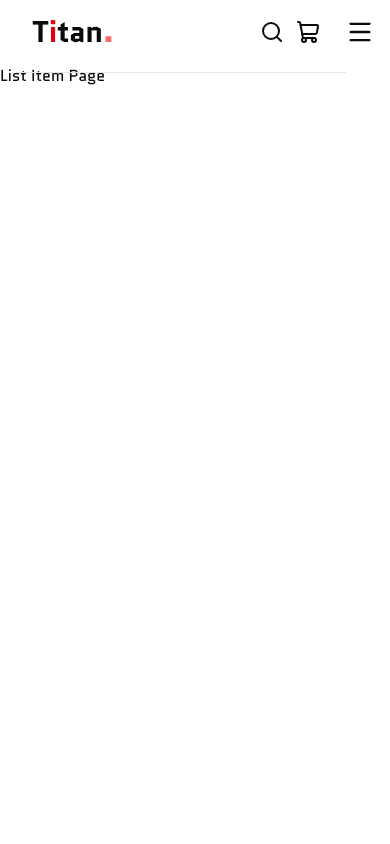
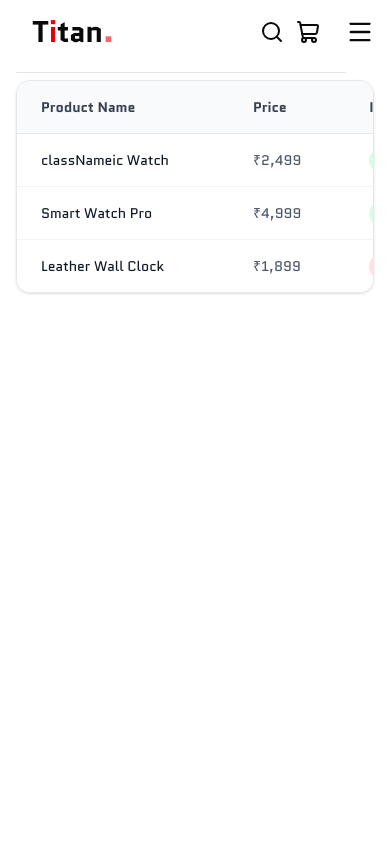
Before and after one commit to AadilKhanPathan/e-commerce-website, a Next.js app: page /listitem in a window 390 px wide. Shown: the top 844 px of the page. Built offline with nearby package versions, Linux system fonts and the light colour scheme; no server answers.

Commit message:
added product list page

```diff
--- /dev/null
+++ b/src/app/api/auth/[...nextauth]/route.js
@@ -0,0 +1,3 @@
+import { handlers } from "../../../../../auth"
+
+export const { GET, POST } = handlers
--- a/src/app/components/Hero.jsx
+++ b/src/app/components/Hero.jsx
@@ -1,7 +1,13 @@
+"use client";
+
+import { signIn, signOut, useSession } from "next-auth/react";
 import Image from "next/image";
 import Link from "next/link";
+import { PlusIcon, UserRoundArrowLeft } from "lucide-react";
 
 export default function Hero() {
+  const { data: session, status } = useSession();
+  console.log(session);
   return (
     <div className="w-full">
       <div className="relative w-full h-[45vh] min-h-[500px]">
@@ -29,13 +35,21 @@ export default function Hero() {
           </h1>
 
           <div className="flex gap-3">
-            <Link href="#collection" className="flex items-center gap-2 bg-white text-black font-semibold px-6 py-2 rounded-2xl hover:bg-white/80 transition">
+            <Link
+              href="#collection"
+              className="flex items-center gap-2 bg-white text-black font-semibold px-6 py-2 rounded-2xl hover:bg-white/80 transition"
+            >
               Explore Collection
             </Link>
-            {/* <button className="flex items-center gap-2 bg-gray-500/40 text-white font-semibold px-6 py-2 rounded hover:bg-gray-500/60 transition">
-                    <PlusIcon className="w-5 h-5" />
-                    Add to list
-                  </button> */}
+            {status === "loading" ? (<button className="flex items-center gap-2 bg-gray-500/40 text-white font-semibold px-6 py-2 rounded hover:bg-gray-500/60 transition">Loading...</button>) : !session ?
+            (<button
+              onClick={() => signIn("google", { callbackUrl: "/" })}
+              className="flex items-center gap-2 bg-gray-500/40 text-white font-semibold px-6 py-2 rounded hover:bg-gray-500/60 transition"
+            >
+              <UserRoundArrowLeft className="w-5 h-5" />
+              Sign In
+            </button>) : (<button onClick={() => signOut("google", {callbackUrl:"/"})} className="flex items-center gap-2 bg-gray-500/40 text-white font-semibold px-6 py-2 rounded hover:bg-gray-500/60 transition" >sign out</button>) }
+
           </div>
         </div>
       </div>
--- a/src/app/layout.js
+++ b/src/app/layout.js
@@ -1,5 +1,7 @@
 import { Quantico } from "next/font/google";
 import "./globals.css";
+import { SessionProvider } from "next-auth/react";
+import Providers from "./providers";
 
 import { AppSidebar } from "@/components/app-sidebar";
 import {
@@ -10,7 +12,6 @@ import {
 import Navbar from "./components/Navbar";
 import Footer from "./components/Footer";
 
-
 const quantico = Quantico({
   variable: "--font-quantico",
   subsets: ["latin"],
@@ -18,34 +19,31 @@ const quantico = Quantico({
 });
 
 export const metadata = {
-  title: "Create Next App",
-  description: "Generated by create next app",
+  title: "Titan Watch Store",
+  description: "Timeless Elegance on Your wrist",
 };
 
-
-export default function RootLayout({
-  children,
-}) {
+export default function RootLayout({ children }) {
   return (
     <html lang="en">
       <body className={`${quantico.className}`}>
         {/* <TooltipProvider>{children}</TooltipProvider> */}
+        <SessionProvider>
           <SidebarProvider>
             <SidebarInset>
               <header className="flex h-16 items-center bg-transparent px-4">
-          <Navbar/>
+                <Navbar />
                 <SidebarTrigger className="ml-auto rotate-180" />
               </header>
 
-        <main className="flex-1">
-          {children}
-        </main>
+              <main className="flex-1">{children}</main>
             </SidebarInset>
 
             <AppSidebar side="right" />
           </SidebarProvider>
-    <Footer/>
+        </SessionProvider>
+        <Footer />
       </body>
     </html>
-  )
+  );
 }
--- a/src/app/listitem/page.jsx
+++ b/src/app/listitem/page.jsx
@@ -2,8 +2,81 @@ import React from 'react'
 
 export default function page() {
   return (
-    <div>
-      <h1>List Item Page</h1>
+    <div className='mx-4 mt-4'>
+      <div className="w-full overflow-x-auto rounded-xl border border-gray-200 bg-white shadow-sm">
+  <table className="w-full min-w-[500px] text-left text-sm">
+
+    {/* <!-- Table Header --> */}
+    <thead className="border-b border-gray-200 bg-gray-50">
+      <tr>
+        <th className="px-6 py-4 font-semibold text-gray-700">
+          Product Name
+        </th>
+
+        <th className="px-6 py-4 font-semibold text-gray-700">
+          Price
+        </th>
+
+        <th className="px-6 py-4 font-semibold text-gray-700">
+          In Stock
+        </th>
+      </tr>
+    </thead>
+
+    {/* <!-- Table Body --> */}
+    <tbody className="divide-y divide-gray-100">
+
+      <tr className="transition hover:bg-gray-50">
+        <td className="px-6 py-4 font-medium text-gray-900">
+          classNameic Watch
+        </td>
+
+        <td className="px-6 py-4 text-gray-600">
+          ₹2,499
+        </td>
+
+        <td className="px-6 py-4">
+          <span className="rounded-full bg-green-100 px-3 py-1 text-xs font-medium text-green-700">
+            In Stock
+          </span>
+        </td>
+      </tr>
+
+      <tr className="transition hover:bg-gray-50">
+        <td className="px-6 py-4 font-medium text-gray-900">
+          Smart Watch Pro
+        </td>
+
+        <td className="px-6 py-4 text-gray-600">
+          ₹4,999
+        </td>
+
+        <td className="px-6 py-4">
+          <span className="rounded-full bg-green-100 px-3 py-1 text-xs font-medium text-green-700">
+            In Stock
+          </span>
+        </td>
+      </tr>
+
+      <tr className="transition hover:bg-gray-50">
+        <td className="px-6 py-4 font-medium text-gray-900">
+          Leather Wall Clock
+        </td>
+
+        <td className="px-6 py-4 text-gray-600">
+          ₹1,899
+        </td>
+
+        <td className="px-6 py-4">
+          <span className="rounded-full bg-red-100 px-3 py-1 text-xs font-medium text-red-700">
+            Out of Stock
+          </span>
+        </td>
+      </tr>
+
+    </tbody>
+  </table>
+</div>
     </div>
   )
 }
--- a/src/app/page.js
+++ b/src/app/page.js
@@ -1,3 +1,4 @@
+
 import Card from "./components/Card";
 import Hero from "./components/Hero";
 
--- /dev/null
+++ b/src/app/providers.jsx
@@ -0,0 +1,11 @@
+"use client";
+
+import { SessionProvider } from "next-auth/react";
+
+export default function Providers({ children }) {
+  return (
+    <SessionProvider>
+      {children}
+    </SessionProvider>
+  );
+}
--- a/src/components/app-sidebar.jsx
+++ b/src/components/app-sidebar.jsx
@@ -1,6 +1,7 @@
 "use client"
 
 import * as React from "react"
+import { useSession } from "next-auth/react"
 import { NavMain } from "@/components/nav-main"
 import { NavProjects } from "@/components/nav-projects"
 import { NavUser } from "@/components/nav-user"
@@ -66,7 +67,7 @@ const data = {
         },
         {
           title: "List Items",
-          url: "#",
+          url: "/listitem",
         },
         {
           title: "Customers",
@@ -179,11 +180,13 @@ const data = {
 
 export function AppSidebar({
   ...props
-}) {
+})  {
+   const { data: session, status } = useSession();
+   console.log(session)
   return (
     <Sidebar collapsible="icon" {...props}>
       <SidebarHeader>
-        <NavUser user={data.user} />
+        <NavUser />
       </SidebarHeader>
       <SidebarContent>
         <NavMain items={data.navMain} />
--- a/src/components/nav-user.jsx
+++ b/src/components/nav-user.jsx
@@ -1,10 +1,8 @@
-"use client"
+"use client";
 
-import {
-  Avatar,
-  AvatarFallback,
-  AvatarImage,
-} from "@/components/ui/avatar"
+import { useSession } from "next-auth/react";
+import Image from "next/image";
+import { Avatar, AvatarFallback, AvatarImage } from "@/components/ui/avatar";
 import {
   DropdownMenu,
   DropdownMenuContent,
@@ -13,19 +11,26 @@ import {
   DropdownMenuLabel,
   DropdownMenuSeparator,
   DropdownMenuTrigger,
-} from "@/components/ui/dropdown-menu"
+} from "@/components/ui/dropdown-menu";
 import {
   SidebarMenu,
   SidebarMenuButton,
   SidebarMenuItem,
   useSidebar,
-} from "@/components/ui/sidebar"
-import { CaretUpDownIcon, SparkleIcon, CheckCircleIcon, CreditCardIcon, BellIcon, SignOutIcon } from "@phosphor-icons/react"
+} from "@/components/ui/sidebar";
+import {
+  CaretUpDownIcon,
+  SparkleIcon,
+  CheckCircleIcon,
+  CreditCardIcon,
+  BellIcon,
+  SignOutIcon,
+} from "@phosphor-icons/react";
 
-export function NavUser({
-  user
-}) {
-  const { isMobile } = useSidebar()
+export function NavUser() {
+  const { isMobile } = useSidebar();
+  const { data: session, status } = useSession();
+  console.log(session);
   return (
     <SidebarMenu>
       <SidebarMenuItem>
@@ -36,12 +41,14 @@ export function NavUser({
             }
           >
             <Avatar>
-              <AvatarImage src={user.avatar} alt={user.name} />
+              <AvatarImage
+              src={session?.user.image}
+              alt={session?.user.name} />
               <AvatarFallback>AK</AvatarFallback>
             </Avatar>
             <div className="grid flex-1 text-left text-sm leading-tight">
-              <span className="truncate font-medium">{user.name}</span>
-              <span className="truncate text-xs">{user.email}</span>
+              <span className="truncate font-medium">{session?.user.name}</span>
+              <span className="truncate text-xs">{session?.user.email}</span>
             </div>
             <CaretUpDownIcon className="ml-auto size-4" />
           </DropdownMenuTrigger>
@@ -53,16 +60,26 @@ export function NavUser({
           >
             <DropdownMenuGroup>
               <DropdownMenuLabel className="p-0 font-normal">
-                {/* <div className="flex items-center gap-2 px-1 py-1.5 text-left text-sm">
+                <div className="flex items-center gap-2 px-1 py-1.5 text-left text-sm">
                   <Avatar>
-                    <AvatarImage src={user.avatar} alt={user.name} />
+                    <AvatarImage
+                      src={session?.user.image}
+                      alt={session?.user.name}
+                    />
                     <AvatarFallback>AK</AvatarFallback>
                   </Avatar>
                   <div className="grid flex-1 text-left text-sm leading-tight">
-                    <span className="truncate font-medium">{user.name}</span>
-                    <span className="truncate text-xs">{user.email}</span>
+
+                    <span className="truncate font-medium">
+                      {session?.user.name}
+                    </span>
+
+
+                    <span className="truncate text-xs">
+                      {session?.user.email}
+                    </span>
                   </div>
-                </div> */}
+                </div>
               </DropdownMenuLabel>
             </DropdownMenuGroup>
             <DropdownMenuSeparator />
@@ -76,30 +93,26 @@ export function NavUser({
             <DropdownMenuSeparator />
             <DropdownMenuGroup>
               <DropdownMenuItem>
-                <CheckCircleIcon
-                />
+                <CheckCircleIcon />
                 Account
               </DropdownMenuItem>
               <DropdownMenuItem>
-                <CreditCardIcon
-                />
+                <CreditCardIcon />
                 Billing
               </DropdownMenuItem>
               <DropdownMenuItem>
-                <BellIcon
-                />
+                <BellIcon />
                 Notifications
               </DropdownMenuItem>
             </DropdownMenuGroup>
             <DropdownMenuSeparator />
             <DropdownMenuItem className={"bg-red-500 text-white"}>
-              <SignOutIcon
-              />
+              <SignOutIcon />
               Log out
             </DropdownMenuItem>
           </DropdownMenuContent>
         </DropdownMenu>
       </SidebarMenuItem>
     </SidebarMenu>
-  )
+  );
 }
```
Also changed, not shown: src/app/product/[id]/page.jsx (+43 -31 lines). Lines whose indentation alone changed are shown as unchanged.
